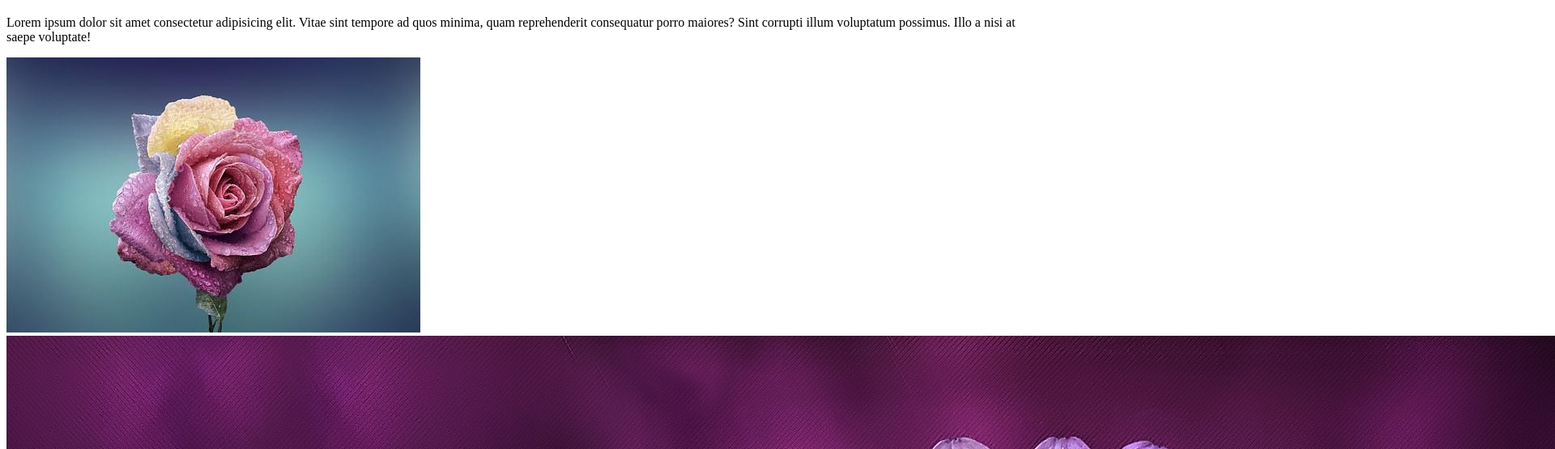
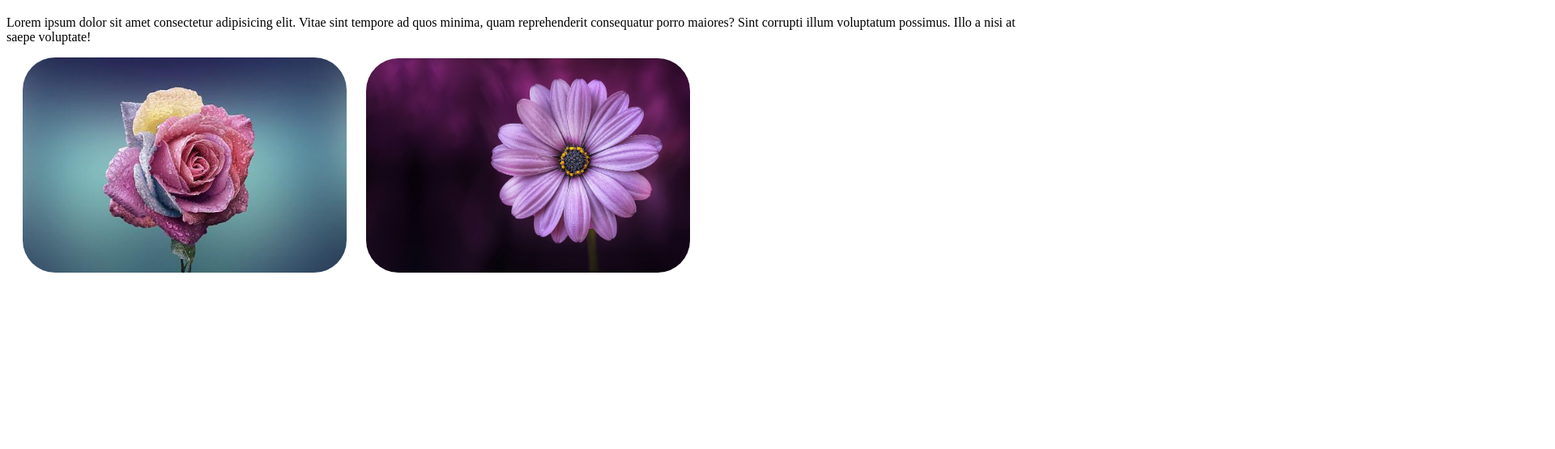
Before and after one commit to Riday1/third-repo, a plain HTML site: page index.html in a window 1280 px wide. Shown: the part 61-616 px from the top of the page at 81% size, 1920 px wide, since content can reach past the window. Drawn offline with Linux system fonts and the light colour scheme.

Commit message:
style applied on flower

```diff
--- a/index.html
+++ b/index.html
@@ -10,6 +10,7 @@
     </title>
     <link rel="stylesheet" href="style.css">
 
+
 </head>
 
 <body>
@@ -20,8 +21,8 @@
     <p>Lorem ipsum dolor sit amet consectetur adipisicing elit. Vitae sint tempore ad quos minima, quam reprehenderit
         consequatur porro maiores? Sint corrupti illum voluptatum possimus. Illo a nisi at saepe voluptate!</p>
 
-    <img src="rose.jpg" alt="Rose">
-    <img src="unknown.jpg" alt="Beautiful flower">
+    <img src="rose.jpg" alt="Rose" class="image">
+    <img src="unknown.jpg" alt="Beautiful flower" class="image">
 </body>
 
 </html>
--- a/style.css
+++ b/style.css
@@ -0,0 +1,7 @@
+.image {
+    width: 400px;
+    margin-left:20px;;
+    border-radius:40px;
+    ;
+
+}
```
